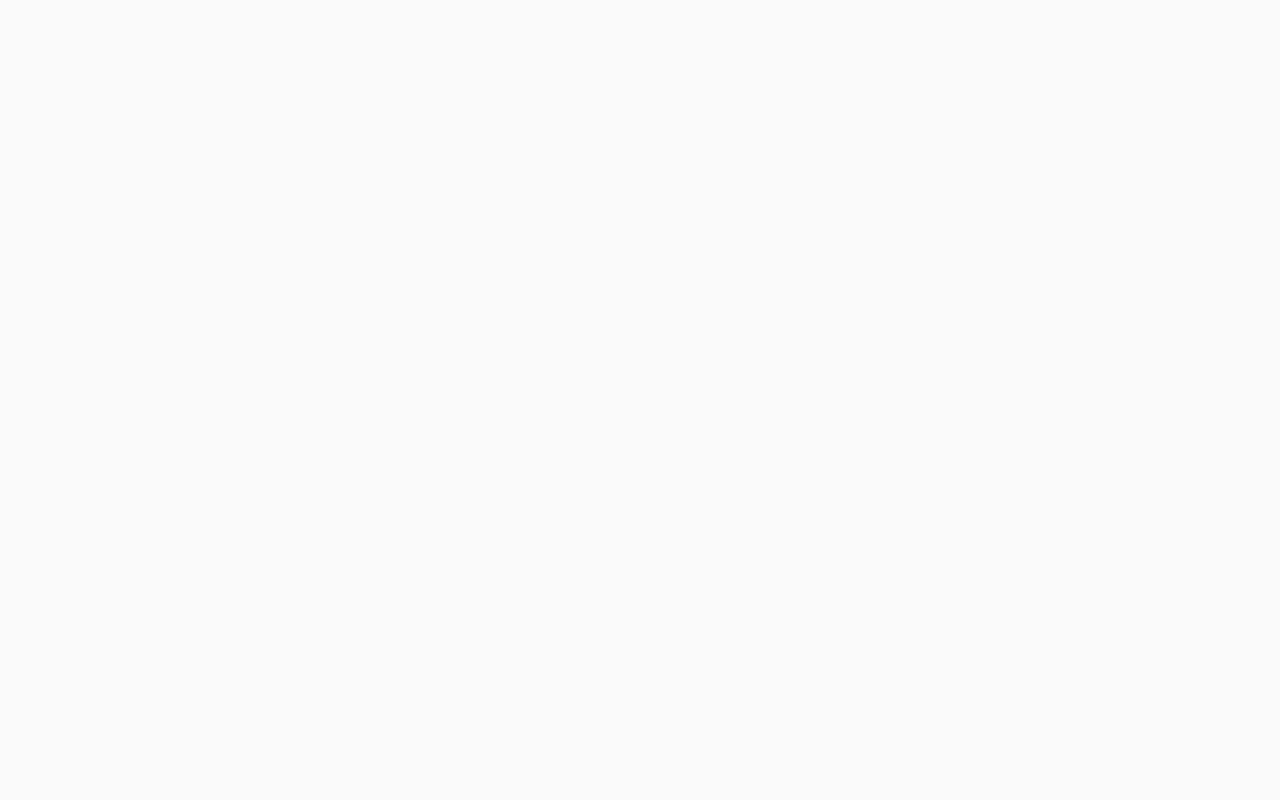
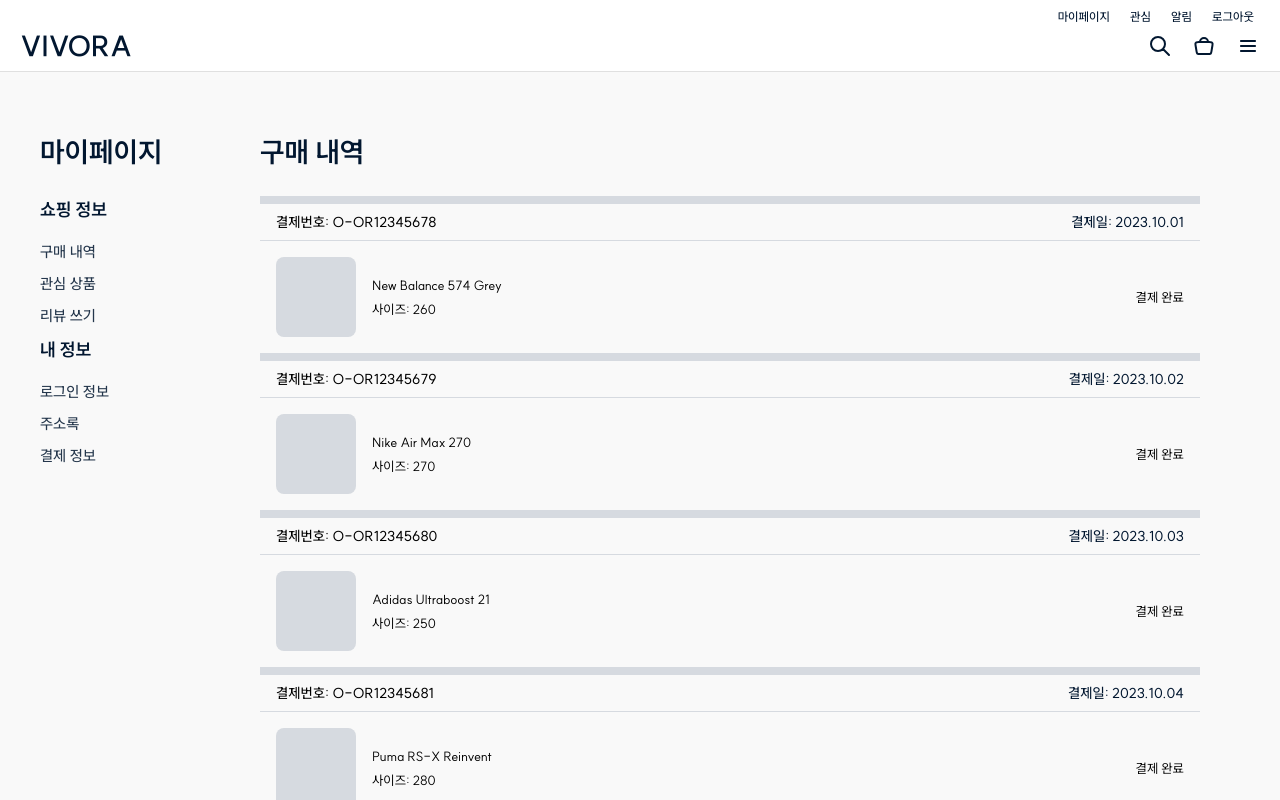
Before and after one commit to hyejun0228/shopping-mall, a React (Vite) app in the folder client/: page /mypage in a window 1280 px wide. Before the commit this address had no page. Shown: the top 800 px of the page. Built offline with nearby package versions, Linux system fonts and the light colour scheme.

Commit message:
feat: 구매 내역 및 판매 내역 구현

```diff
--- a/client/src/App.tsx
+++ b/client/src/App.tsx
@@ -1,6 +1,7 @@
-import { BrowserRouter, Routes, Route } from "react-router-dom";
-import BoardPage from "./pages/BoardPage";
-import MainPage from "./pages/MainPage";
+import { BrowserRouter, Routes, Route } from 'react-router-dom';
+import BoardPage from './pages/BoardPage';
+import MainPage from './pages/MainPage';
+import MyPage from './pages/MyPage';
 
 function App() {
   return (
@@ -8,6 +9,7 @@
       <Routes>
         <Route path="/" element={<BoardPage />}>
           <Route index element={<MainPage />} />
+          <Route path="/mypage" element={<MyPage />} />
         </Route>
       </Routes>
     </BrowserRouter>
--- a/client/src/components/Header/index.tsx
+++ b/client/src/components/Header/index.tsx
@@ -1,14 +1,22 @@
-import * as S from "./Header.styled";
+import * as S from './Header.styled';
 import HamburgerIcon from '@/assets/svg/hamburger.svg?react';
 import ShoppingBagIcon from '@/assets/svg/shopping-bag.svg?react';
 import SearchIcon from '@/assets/svg/search.svg?react';
+import { useNavigate } from 'react-router-dom';
 
 function Header() {
+  const navigate = useNavigate();
   return (
     <S.Header>
       <S.HeaderItemWrapper>
         <S.HeaderButtonWrapper>
-          <S.HeaderButton>마이페이지</S.HeaderButton>
+          <S.HeaderButton
+            onClick={() => {
+              navigate('/mypage');
+            }}
+          >
+            마이페이지
+          </S.HeaderButton>
           <S.HeaderButton>관심</S.HeaderButton>
           <S.HeaderButton>알림</S.HeaderButton>
           <S.HeaderButton>로그아웃</S.HeaderButton>
@@ -20,11 +28,10 @@
           <strong>VIVORA</strong>
         </S.HeaderTitle>
         <S.IconWrapper>
-            <SearchIcon />
-            <ShoppingBagIcon />
-            <HamburgerIcon />
+          <SearchIcon />
+          <ShoppingBagIcon />
+          <HamburgerIcon />
         </S.IconWrapper>
-
       </S.HeaderTitleWrapper>
     </S.Header>
   );
--- /dev/null
+++ b/client/src/pages/MyPage/MyPage.styled.ts
@@ -0,0 +1,44 @@
+import styled from 'styled-components';
+import typo from '../../styles/typo';
+
+
+export const Container = styled.main`
+  padding: 60px 40px;
+  background-color: #f9f9f9;
+  min-height: calc(100vh - 160px);
+`;
+
+export const SectionWrapper = styled.div`
+  display: flex;
+`;
+
+export const ListSection = styled.section`
+  display: flex;
+  width: 180px;
+  flex-direction: column;
+`;
+
+export const Title = styled.h2`
+  ${typo['subtitle-1-b']}
+  color: #021730;
+  margin-bottom: 24px;
+`;
+
+export const SubTitle = styled.h3`
+  ${typo['body-1-b']}
+  color: #021730;
+  margin-bottom: 16px;
+`;
+
+export const ItemTitle = styled.h4`
+  ${typo['body-3-m']}
+  color: #25374C;
+  margin-bottom: 8px;
+  cursor: pointer;
+`;
+
+export const ContentSection = styled.section`
+  display: flex;
+  flex-grow: 1;
+  flex-direction: column;
+`;
--- /dev/null
+++ b/client/src/pages/MyPage/OrderHistoryPage/OrderHistoryPage.styled.ts
@@ -0,0 +1,80 @@
+import styled from 'styled-components';
+import typo from '../../../styles/typo';
+
+export const Container = styled.div`
+  padding: 0 40px;
+  background-color: #f9f9f9;
+  min-height: calc(100vh - 160px);
+`;
+
+export const Title = styled.h2`
+  ${typo['subtitle-1-b']};
+  color: #021730;
+  margin: 0 0 24px 0;
+`;
+
+export const ItemListWrapper = styled.div`
+  display: flex;
+  flex-direction: column;
+  background-color: #D6DAE0;
+`;
+
+export const Item = styled.div`
+  display: flex;
+  flex-direction: column;
+  background-color: #f9f9f9;
+  margin: 8px 0 0 0;
+`;
+
+export const ItemHeader = styled.div`
+  display: flex;
+  justify-content: space-between;
+  padding: 8px 16px;
+  border-bottom: 1px solid #d6dae0;
+
+  & > div {
+    display: flex;
+    ${typo['body-4-m']};
+  }
+
+  & > span {
+    ${typo['body-4-m']};
+    color: #021730;
+  }
+
+  & > svg {
+    width: 16px;
+  }
+`;
+
+export const ItemBody = styled.div`
+  display: flex;
+  gap: 16px;
+  margin-top: 16px;
+  align-items: center;
+  padding: 0 16px 16px 16px;
+`;
+
+export const ImageWrapper = styled.div`
+  display: flex;
+  background-color: #D6DAE0;
+  border-radius: 8px;
+  height: 80px;
+  width: 80px;
+`;
+
+export const DescriptionWrapper = styled.div`
+  display: flex;
+  flex-direction: column;
+  gap: 8px;
+  flex-grow: 1;
+
+  & > div {
+    ${typo['label-1-r']};
+  }
+`;
+
+export const Result = styled.div`
+  ${typo['label-1-r']};
+  display: flex;
+`;
--- /dev/null
+++ b/client/src/pages/MyPage/OrderHistoryPage/index.tsx
@@ -0,0 +1,102 @@
+import * as S from './OrderHistoryPage.styled';
+
+const MOCK_DATA = [
+  {
+    orderId: 'O-OR12345678',
+    paymentDate: '2023.10.01',
+    productName: 'New Balance 574 Grey',
+    size: '260',
+    deliveryStatus: '배송준비중',
+    paymentAmount: '100,000원',
+    paymentMethod: '신용카드',
+    deliveryAddress: '서울시 강남구 테헤란로 123',
+    deliveryRequest: '빠른 배송 부탁드립니다.',
+    deliveryPrice: '3,000원',
+    imageUrl: 'https://example.com/image1.jpg',
+  },
+  {
+    orderId: 'O-OR12345679',
+    paymentDate: '2023.10.02',
+    productName: 'Nike Air Max 270',
+    size: '270',
+    deliveryStatus: '배송중',
+    paymentAmount: '120,000원',
+    paymentMethod: '무통장입금',
+    deliveryAddress: '서울시 강서구 공항대로 456',
+    deliveryRequest: '문 앞에 놓아주세요.',
+    deliveryPrice: '3,000원',
+    imageUrl: 'https://example.com/image2.jpg',
+  },
+  {
+    orderId: 'O-OR12345680',
+    paymentDate: '2023.10.03',
+    productName: 'Adidas Ultraboost 21',
+    size: '250',
+    deliveryStatus: '배송완료',
+    paymentAmount: '150,000원',
+    paymentMethod: '카카오페이',
+    deliveryAddress: '서울시 송파구 올림픽로 789',
+    deliveryRequest: '택배함에 넣어주세요.',
+    deliveryPrice: '3,000원',
+    imageUrl: 'https://example.com/image3.jpg',
+  },
+  {
+    orderId: 'O-OR12345681',
+    paymentDate: '2023.10.04',
+    productName: 'Puma RS-X Reinvent',
+    size: '280',
+    deliveryStatus: '배송준비중',
+    paymentAmount: '110,000원',
+    paymentMethod: '신용카드',
+    deliveryAddress: '서울시 마포구 월드컵북로 101',
+    deliveryRequest: '직접 수령 예정입니다.',
+    deliveryPrice: '3,000원',
+    imageUrl: 'https://example.com/image4.jpg',
+  },
+  {
+    orderId: 'O-OR12345682',
+    paymentDate: '2023.10.05',
+    productName: 'Asics Gel-Kayano 27',
+    size: '265',
+    deliveryStatus: '배송중',
+    paymentAmount: '130,000원',
+    paymentMethod: '신용카드',
+    deliveryAddress: '서울시 강북구 도봉로 234',
+    deliveryRequest: '배송 시간은 오후 2시 이후로 부탁드립니다.',
+    deliveryPrice: '3,000원',
+    imageUrl: 'https://example.com/image5.jpg',
+  },
+];
+
+export default function OrderHistoryPage() {
+  return (
+    <S.Container>
+      <S.Title>구매 내역</S.Title>
+      <S.ItemListWrapper>
+        {MOCK_DATA.map((order) => (
+          <S.Item key={order.orderId}>
+            <S.ItemHeader>
+              <div>결제번호: {order.orderId}</div>
+              <span>결제일: {order.paymentDate}</span>
+            </S.ItemHeader>
+            <S.ItemBody>
+              <S.ImageWrapper>
+                {/* <img src={order.imageUrl} alt={order.productName} /> */}
+              </S.ImageWrapper>
+              <S.DescriptionWrapper>
+                <div>{order.productName}</div>
+                <div>사이즈: {order.size}</div>
+                {/* <div>배송 상태: {order.deliveryStatus}</div>
+                <div>결제 금액: {order.paymentAmount}</div>
+                <div>결제 방법: {order.paymentMethod}</div>
+                <div>배송 주소: {order.deliveryAddress}</div>
+                <div>배송 요청 사항: {order.deliveryRequest}</div> */}
+              </S.DescriptionWrapper>
+              <S.Result>결제 완료</S.Result>
+            </S.ItemBody>
+          </S.Item>
+        ))}
+      </S.ItemListWrapper>
+    </S.Container>
+  );
+}
--- /dev/null
+++ b/client/src/pages/MyPage/WishListPage/WishListPage.styled.ts
@@ -0,0 +1,72 @@
+import styled from 'styled-components';
+import typo from '../../../styles/typo';
+
+export const Container = styled.div`
+  padding: 0 40px;
+  background-color: #f9f9f9;
+  min-height: calc(100vh - 160px);
+`;
+
+export const Title = styled.h2`
+  ${typo['subtitle-1-b']};
+  color: #021730;
+  margin: 0 0 24px 0;
+`;
+
+export const ItemWishWrapper = styled.div`
+  display: flex;
+  flex-direction: column;
+  background-color: #D6DAE0;
+`;
+
+export const Item = styled.div`
+  display: flex;
+  background-color: #f9f9f9;
+  margin: 8px 0 0 0;
+  padding: 12px 16px;
+  justify-content: space-between;
+`;
+
+export const Wrapper = styled.div`
+  display: flex;
+  gap: 16px;
+`;
+
+export const ImageWrapper = styled.div`
+  display: flex;
+  background-color: #D6DAE0;
+  width: 80px;
+  height: 80px;
+  border-radius: 8px;
+  overflow: hidden;
+`;
+
+export const bodyWrapper = styled.div`
+  display: flex;
+  flex-direction: column;
+  gap: 4px;
+  justify-content: center;
+`;
+
+export const title = styled.h3`
+  ${typo['body-4-m']};
+  color: #021730;
+`;
+
+export const size = styled.span`
+  ${typo['body-4-m']};
+  color: #021730;
+`;
+
+export const price = styled.span`
+${typo['label-1-m']};
+  display: flex;
+  flex-direction: column;
+  justify-content: center;
+  color: #5A6B7F;
+
+  & > strong {
+    ${typo['body-3-b']};
+    color: #021730;
+  }
+`;
--- /dev/null
+++ b/client/src/pages/MyPage/WishListPage/index.tsx
@@ -0,0 +1,54 @@
+import * as S from './WishListPage.styled';
+
+const MOCK_DATA = [
+  {
+    id: 1,
+    productName: 'New Balance 574 Grey',
+    size: '260',
+    price: '100,000원',
+    imageUrl: 'https://example.com/image1.jpg',
+  },
+  {
+    id: 2,
+    productName: 'Nike Air Max 270',
+    size: '270',
+    price: '120,000원',
+    imageUrl: 'https://example.com/image2.jpg',
+  },
+  {
+    id: 3,
+    productName: 'Adidas Ultraboost 21',
+    size: '250',
+    price: '150,000원',
+    imageUrl: 'https://example.com/image3.jpg',
+  },
+];
+
+function WishListPage() {
+  return (
+    <S.Container>
+      <S.Title>관심 상품</S.Title>
+      <S.ItemWishWrapper>
+        {MOCK_DATA.map((item) => (
+          <S.Item key={item.id}>
+            <S.Wrapper>
+              <S.ImageWrapper>
+                {/* <img src={item.imageUrl} alt={item.productName} /> */}
+              </S.ImageWrapper>
+              <S.bodyWrapper>
+                <S.title>{item.productName}</S.title>
+                <S.size>SIZE : {item.size}</S.size>
+              </S.bodyWrapper>
+            </S.Wrapper>
+            <S.price>
+              <div>구매가</div>
+              <strong>{item.price}</strong>
+            </S.price>
+          </S.Item>
+        ))}
+      </S.ItemWishWrapper>
+    </S.Container>
+  );
+}
+
+export default WishListPage;
--- /dev/null
+++ b/client/src/pages/MyPage/index.tsx
@@ -0,0 +1,32 @@
+import * as S from './MyPage.styled';
+import { useState } from 'react';
+import OrderHistoryPage from './OrderHistoryPage';
+import WishListPage from './WishListPage';
+
+function MyPage() {
+  const [selectedMenu, setSelectedMenu] = useState('구매 내역');
+
+  return (
+    <S.Container>
+      <S.SectionWrapper>
+        <S.ListSection>
+          <S.Title>마이페이지</S.Title>
+          <S.SubTitle>쇼핑 정보</S.SubTitle>
+          <S.ItemTitle onClick={() => setSelectedMenu('구매 내역')}>구매 내역</S.ItemTitle>
+          <S.ItemTitle onClick={() => setSelectedMenu('관심 상품')}>관심 상품</S.ItemTitle>
+          <S.ItemTitle onClick={() => setSelectedMenu('리뷰 쓰기')}>리뷰 쓰기</S.ItemTitle>
+          <S.SubTitle>내 정보</S.SubTitle>
+          <S.ItemTitle onClick={() => setSelectedMenu('로그인 정보')}>로그인 정보</S.ItemTitle>
+          <S.ItemTitle onClick={() => setSelectedMenu('주소록')}>주소록</S.ItemTitle>
+          <S.ItemTitle onClick={() => setSelectedMenu('결제 정보')}>결제 정보</S.ItemTitle>
+        </S.ListSection>
+        <S.ContentSection>
+          {selectedMenu === '구매 내역' && <OrderHistoryPage />}
+          {selectedMenu === '관심 상품' && <WishListPage />}
+        </S.ContentSection>
+      </S.SectionWrapper>
+    </S.Container>
+  );
+}
+
+export default MyPage;
```
